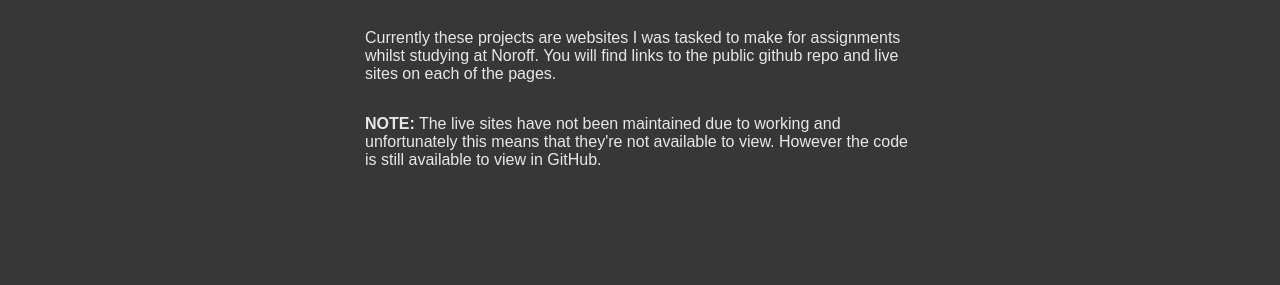
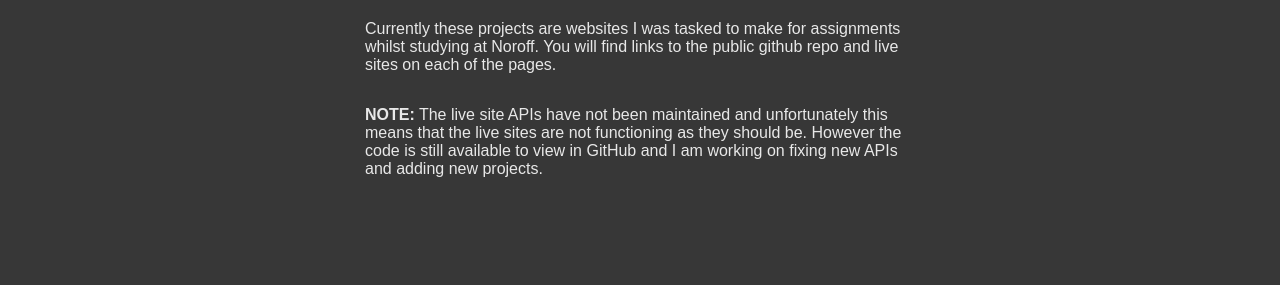
Before and after one commit to InfiAest/charlotteLucas-Portfolio, a website with bundled scripts: page work.html in a window 1280 px wide. Shown: the part 345-630 px from the top of the page. Built offline with nearby package versions, Linux system fonts and the light colour scheme; a web font is replaced by a local one.

Commit message:
Update work.html
Further info about APIs not working

```diff
--- a/work.html
+++ b/work.html
@@ -72,9 +72,9 @@
                     public github repo and live sites on each of the pages.
                 </p>
                 <p>
-                    <b>NOTE:</b> The live sites have not been maintained due to working
-                    and unfortunately this means that they're not available to view.
-                    However the code is still available to view in GitHub.
+                    <b>NOTE:</b> The live site APIs have not been maintained and
+                    unfortunately this means that the live sites are not functioning as they should be.
+                    However the code is still available to view in GitHub and I am working on fixing new APIs and adding new projects.
                 </p>
             </div>
         </div>
```
